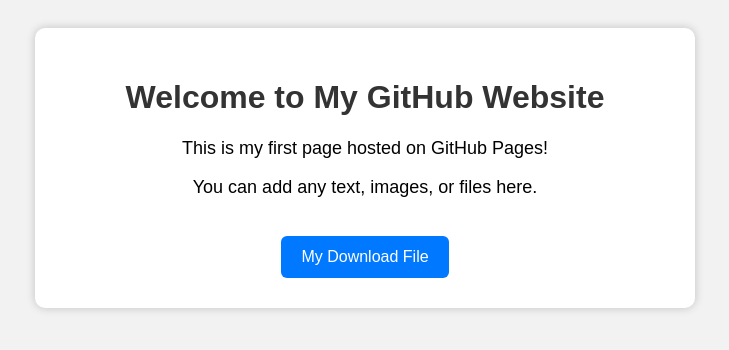
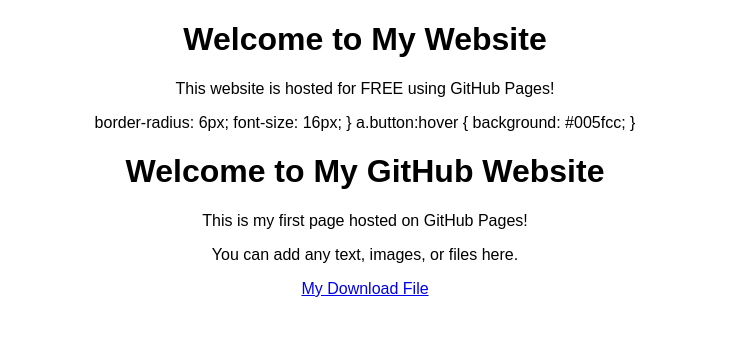
Before and after one commit to ASHIFPLAZZ/Ashifplazz-, a plain HTML site: page Index.html in a window 1280 px wide. Shown: the whole page, without its empty margins (275-1004 px from the left). Drawn offline with Linux system fonts and the light colour scheme.

Commit message:
Update Index.html

```diff
--- a/Index.html
+++ b/Index.html
@@ -1,40 +1,14 @@
 <!DOCTYPE html>
-<html lang="en">
+<html>
 <head>
-    <meta charset="UTF-8">
-    <meta name="viewport" content="width=device-width, initial-scale=1.0">
-    <title>My GitHub Website</title>
-
-    <style>
-        body {
-            font-family: Arial, sans-serif;
-            background: #f2f2f2;
-            padding: 20px;
-            text-align: center;
-        }
-        .container {
-            background: white;
-            max-width: 600px;
-            margin: auto;
-            padding: 30px;
-            border-radius: 10px;
-            box-shadow: 0 0 10px rgba(0,0,0,0.2);
-        }
-        h1 {
-            color: #333;
-        }
-        p {
-            font-size: 18px;
-            margin-top: 10px;
-        }
-        a.button {
-            display: inline-block;
-            margin-top: 20px;
-            padding: 12px 20px;
-            background: #0078ff;
-            color: white;
-            text-decoration: none;
-            border-radius: 6px;
+    <title>My Website</title>
+    <meta name="viewport" content="width=device-width, initial-scale=1">
+</head>
+<body style="font-family:sans-serif; text-align:center;">
+    <h1>Welcome to My Website</h1>
+    <p>This website is hosted for FREE using GitHub Pages!</p>
+</body>
+</html>            border-radius: 6px;
             font-size: 16px;
         }
         a.button:hover {
```
